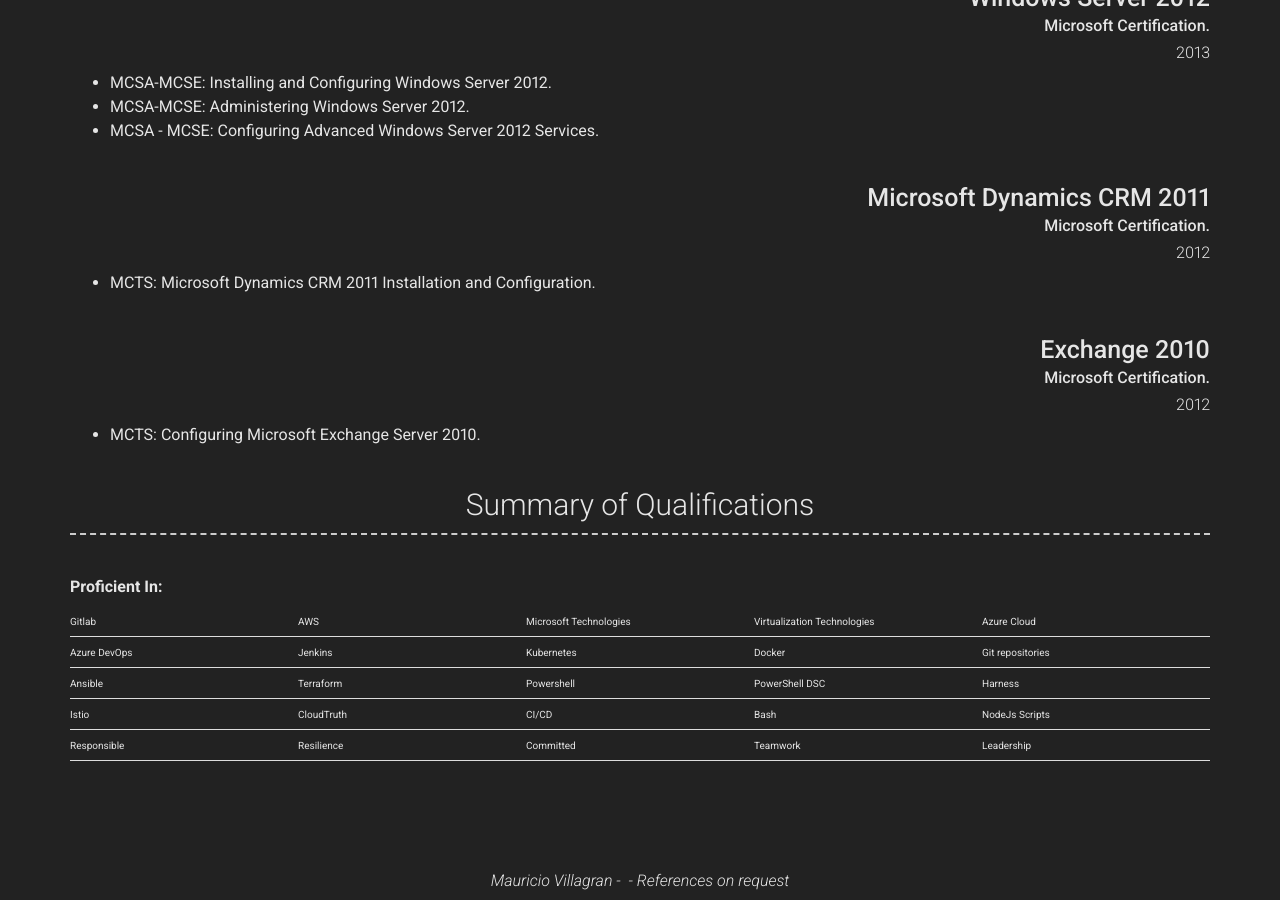
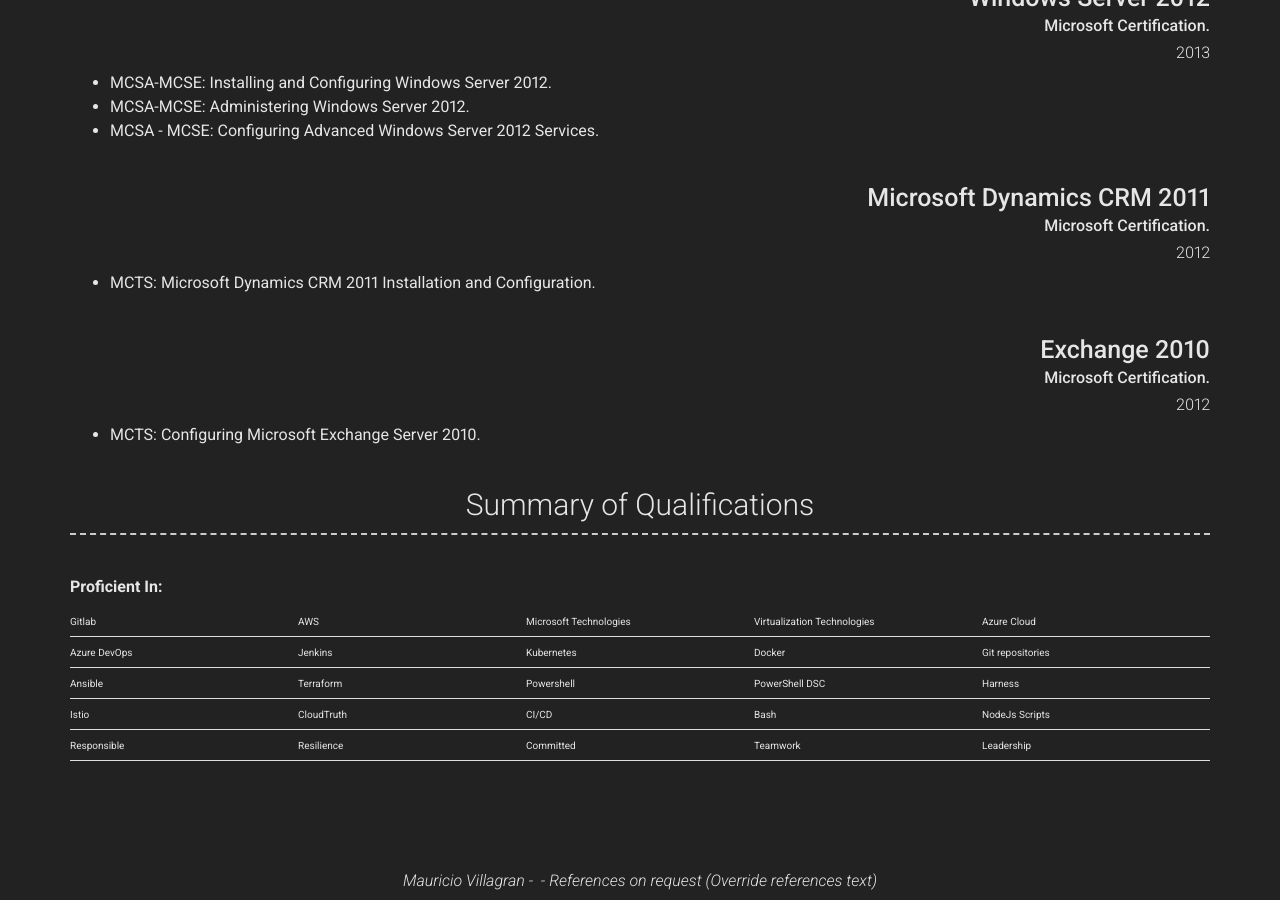
Before and after one commit to maurivg28/cv, a Jekyll site: the page built from index.md, in a window 1280 px wide and 900 px high, scrolled down 2353 px. Built offline with Jekyll 4.4.1, drawn with Linux system fonts in a browser that asks for light colours; nearby versions of some CDN libraries.

Commit message:
Update _config.yml

```diff
--- a/_config.yml
+++ b/_config.yml
@@ -192,11 +192,11 @@ content:
 
 # Footer
 footer_show_references: true
-# references_title: References on request (Override references text)
+references_title: References on request (Override references text)
 
 # Build settings
 # theme: modern-resume-theme (Use this is you are hosting your resume yourself)
-# remote_theme: sproogen/modern-resume-theme (Use this if you are hosting your resume on GitHub)
+remote_theme: sproogen/modern-resume-theme (Use this if you are hosting your resume on GitHub)
 
 sass:
   sass_dir: _sass
```
